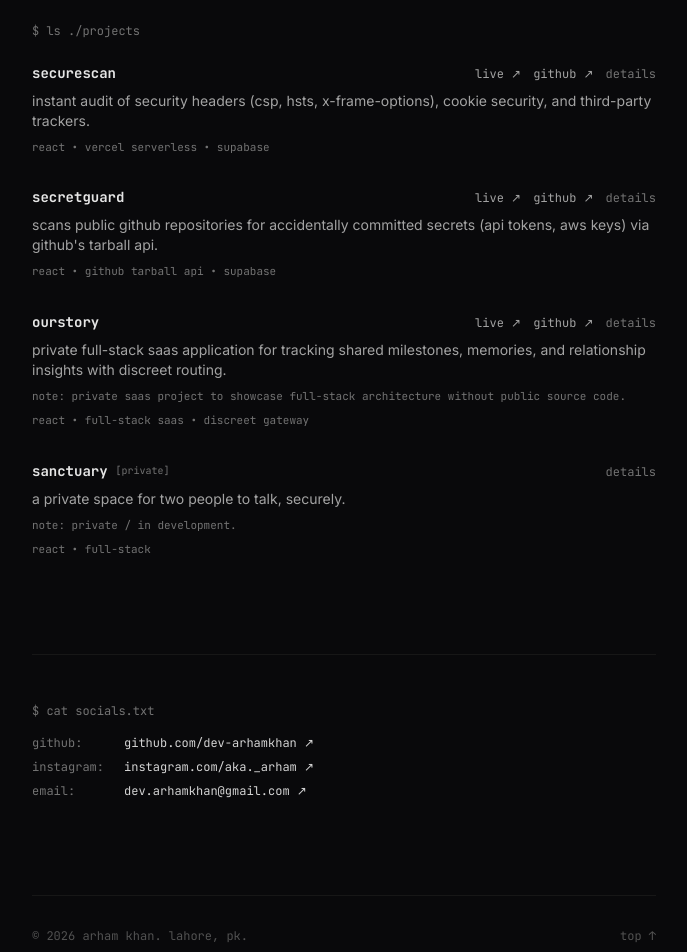
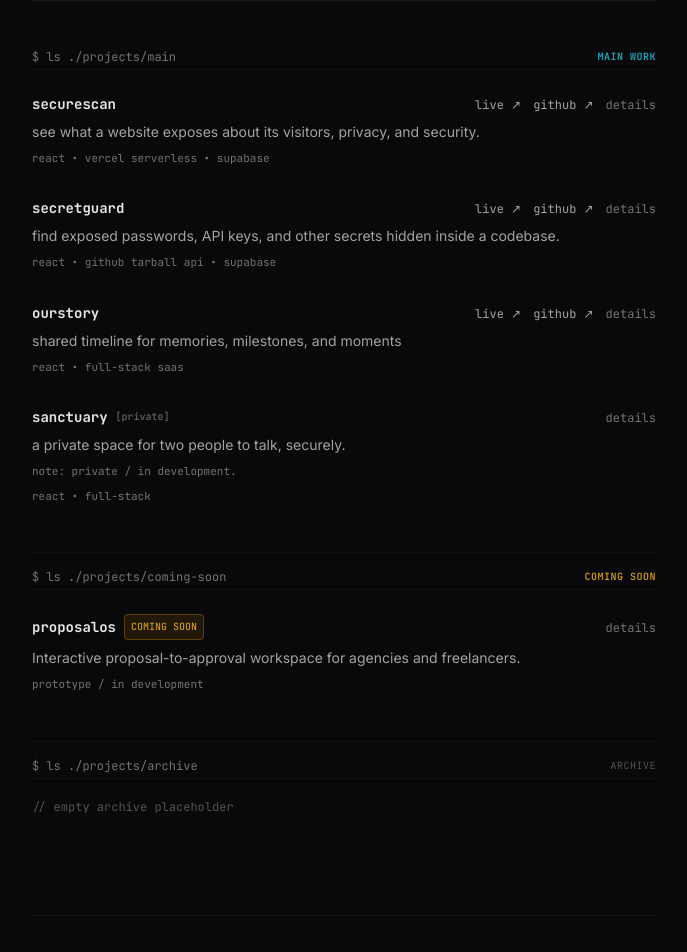
Before and after one commit to arhamzkhan/portfolio, a React (Vite) app: page / in a window 1280 px wide. Shown: the part 780-1732 px from the top of the page, without its empty margins (296-983 px from the left). Built offline with nearby package versions, Linux system fonts and the light colour scheme.

Commit message:
Update of portfolio, adding new projects and improving technicality

```diff
--- a/src/components/AboutSection.jsx
+++ b/src/components/AboutSection.jsx
@@ -8,7 +8,7 @@ export default function AboutSection() {
 
       <div className="space-y-3 font-sans text-sm text-neutral-400 leading-relaxed">
         <p>
-          ics part 2 student based in lahore. focusing on cybersecurity, web privacy audits, and building practical full-stack tools with modern ai development workflows instead of tutorial clones.
+          ics student in lahore, building practical software with a focus on web development, cybersecurity, and ai-assisted development.
         </p>
         <p className="font-mono text-xs text-neutral-500">
           stack: {portfolioData.profile.skillsSummary}
--- a/src/components/Footer.jsx
+++ b/src/components/Footer.jsx
@@ -2,11 +2,14 @@ import React from 'react';
 
 export default function Footer() {
   return (
-    <footer className="py-8 border-t border-neutral-900 font-mono text-xs text-neutral-600 flex items-center justify-between">
+    <footer className="py-8 border-t border-neutral-900 font-mono text-xs text-neutral-600 flex flex-col sm:flex-row items-center justify-between gap-3">
       <span>&copy; {new Date().getFullYear()} arham khan. lahore, pk.</span>
-      <a href="#whoami" className="hover:text-neutral-400 transition-colors">
-        top &uarr;
-      </a>
+      <div className="flex items-center gap-4 text-[11px] text-neutral-600">
+        <span>privacy &amp; terms ready</span>
+        <a href="#whoami" className="hover:text-neutral-400 transition-colors">
+          top &uarr;
+        </a>
+      </div>
     </footer>
   );
 }
--- a/src/components/ProjectModal.jsx
+++ b/src/components/ProjectModal.jsx
@@ -14,8 +14,15 @@ export default function ProjectModal({ project, onClose }) {
         </div>
 
         <div className="space-y-3 font-sans text-xs">
-          <div>
-            <h3 className="font-mono text-sm font-bold text-neutral-100">{project.name}</h3>
+          <div className="space-y-1">
+            <div className="flex items-center gap-2">
+              <h3 className="font-mono text-sm font-bold text-neutral-100">{project.name}</h3>
+              {project.status && (
+                <span className="text-[10px] font-mono text-amber-400 border border-amber-500/30 px-1.5 py-0.5 rounded bg-amber-500/10">
+                  {project.status}
+                </span>
+              )}
+            </div>
             <p className="text-neutral-400 mt-1">{project.description}</p>
           </div>
 
@@ -56,7 +63,9 @@ export default function ProjectModal({ project, onClose }) {
               </a>
             )}
             {!project.links?.demo && !project.links?.github && (
-              <span className="text-neutral-600 font-mono text-[11px]">links hidden</span>
+              <span className="text-neutral-600 font-mono text-[11px]">
+                {project.status === 'COMING SOON' ? 'coming soon' : 'links hidden'}
+              </span>
             )}
           </div>
 
--- a/src/components/ProjectsSection.jsx
+++ b/src/components/ProjectsSection.jsx
@@ -2,12 +2,21 @@ import React from 'react';
 import { portfolioData } from '../data/portfolioData';
 
 export default function ProjectsSection({ onSelectProject }) {
+  const { main, comingSoon, archive } = portfolioData.projects;
+
   return (
-    <section id="projects" className="py-12 border-t border-neutral-900 space-y-6">
-      <div className="font-mono text-xs text-neutral-500">$ ls ./projects</div>
+    <section id="projects" className="py-12 border-t border-neutral-900 space-y-12">
+      {/* 1. MAIN WORK */}
+      <div className="space-y-6">
+        <div className="flex items-center justify-between font-mono text-xs text-neutral-500 pb-1 border-b border-neutral-900/60">
+          <span>$ ls ./projects/main</span>
+          <span className="text-[10px] uppercase text-cyan-400/80 font-mono tracking-wider font-semibold">
+            main work
+          </span>
+        </div>
 
         <div className="space-y-8">
-        {portfolioData.projects.map((project) => (
+          {main.map((project) => (
             <div key={project.id} className="space-y-2 group">
               <div className="flex items-baseline justify-between gap-4 font-mono text-sm">
                 <div className="flex items-center gap-2">
@@ -68,6 +77,81 @@ export default function ProjectsSection({ onSelectProject }) {
             </div>
           ))}
         </div>
+      </div>
+
+      {/* 2. COMING SOON */}
+      <div className="space-y-6 pt-4 border-t border-neutral-900/60">
+        <div className="flex items-center justify-between font-mono text-xs text-neutral-500 pb-1 border-b border-neutral-900/60">
+          <span>$ ls ./projects/coming-soon</span>
+          <span className="text-[10px] uppercase text-amber-400/80 font-mono tracking-wider font-semibold">
+            coming soon
+          </span>
+        </div>
+
+        <div className="space-y-8">
+          {comingSoon.map((project) => (
+            <div key={project.id} className="space-y-2 group">
+              <div className="flex items-baseline justify-between gap-4 font-mono text-sm">
+                <div className="flex items-center gap-2">
+                  <span className="font-bold text-neutral-200 group-hover:text-amber-400 transition-colors">
+                    {project.name}
+                  </span>
+                  <span className="text-[10px] text-amber-400/90 font-mono border border-amber-500/30 px-1.5 py-0.5 rounded bg-amber-500/10">
+                    {project.status || 'COMING SOON'}
+                  </span>
+                </div>
+
+                <div className="flex items-center gap-3 text-xs text-neutral-400">
+                  <button
+                    onClick={() => onSelectProject(project)}
+                    className="text-neutral-500 hover:text-neutral-300 transition-colors text-xs"
+                  >
+                    details
+                  </button>
+                </div>
+              </div>
+
+              <p className="font-sans text-xs sm:text-sm text-neutral-400 leading-relaxed">
+                {project.description}
+              </p>
+
+              <div className="font-mono text-[11px] text-neutral-500">
+                {project.stack.join(' • ')}
+              </div>
+            </div>
+          ))}
+        </div>
+      </div>
+
+      {/* 3. ARCHIVE */}
+      <div className="space-y-4 pt-4 border-t border-neutral-900/60">
+        <div className="flex items-center justify-between font-mono text-xs text-neutral-500 pb-1 border-b border-neutral-900/60">
+          <span>$ ls ./projects/archive</span>
+          <span className="text-[10px] uppercase text-neutral-600 font-mono tracking-wider">
+            archive
+          </span>
+        </div>
+
+        {archive && archive.length > 0 ? (
+          <div className="space-y-8">
+            {archive.map((project) => (
+              <div key={project.id} className="space-y-2 group">
+                <div className="flex items-baseline justify-between gap-4 font-mono text-sm">
+                  <span className="font-bold text-neutral-400">{project.name}</span>
+                  <span className="text-[10px] text-neutral-600 font-mono">[archived]</span>
+                </div>
+                <p className="font-sans text-xs text-neutral-500 leading-relaxed">
+                  {project.description}
+                </p>
+              </div>
+            ))}
+          </div>
+        ) : (
+          <div className="font-mono text-xs text-neutral-600 py-1">
+            // empty archive placeholder
+          </div>
+        )}
+      </div>
     </section>
   );
 }
--- a/src/data/portfolioData.js
+++ b/src/data/portfolioData.js
@@ -3,16 +3,17 @@ export const portfolioData = {
     name: "Arham Khan",
     handle: "dev-arhamkhan",
     role: "ics student, lahore",
-    bio: "i build security tools and real-world software people actually use.",
+    bio: "ics student in lahore, building practical software with a focus on web development, cybersecurity, and ai-assisted development.",
     location: "lahore, pakistan",
     skillsSummary: "react, vite, tailwind css, vercel serverless, postgresql (supabase), cybersecurity auditing, ai workflows"
   },
-  projects: [
+  projects: {
+    main: [
       {
         id: "securescan",
         name: "securescan",
         tagline: "website privacy & security auditor",
-      description: "instant audit of security headers (csp, hsts, x-frame-options), cookie security, and third-party trackers.",
+        description: "see what a website exposes about its visitors, privacy, and security.",
         stack: ["react", "vercel serverless", "supabase"],
         links: {
           demo: "https://trysecurescan.vercel.app",
@@ -24,7 +25,7 @@ export const portfolioData = {
         id: "secretguard",
         name: "secretguard",
         tagline: "git secret leak detector",
-      description: "scans public github repositories for accidentally committed secrets (api tokens, aws keys) via github's tarball api.",
+        description: "find exposed passwords, API keys, and other secrets hidden inside a codebase.",
         stack: ["react", "github tarball api", "supabase"],
         links: {
           demo: "https://trysecretguard.vercel.app",
@@ -35,10 +36,9 @@ export const portfolioData = {
       {
         id: "ourstory",
         name: "ourstory",
-      tagline: "private shared relationship saas",
-      description: "private full-stack saas application for tracking shared milestones, memories, and relationship insights with discreet routing.",
-      note: "private saas project to showcase full-stack architecture without public source code.",
-      stack: ["react", "full-stack saas", "discreet gateway"],
+        tagline: "shared relationship timeline",
+        description: "shared timeline for memories, milestones, and moments",
+        stack: ["react", "full-stack saas"],
         links: {
           demo: "https://tryourstory.vercel.app",
           github: "https://github.com/dev-arhamkhan/ourstory"
@@ -52,11 +52,24 @@ export const portfolioData = {
         description: "a private space for two people to talk, securely.",
         note: "private / in development.",
         stack: ["react", "full-stack"],
-      // TODO: add screenshots + link later
         links: {},
         isPublic: false
       }
     ],
+    comingSoon: [
+      {
+        id: "proposalos",
+        name: "proposalos",
+        tagline: "proposal & workspace engine",
+        description: "Interactive proposal-to-approval workspace for agencies and freelancers.",
+        status: "COMING SOON",
+        stack: ["prototype / in development"],
+        links: {},
+        isPublic: false
+      }
+    ],
+    archive: []
+  },
   socials: [
     {
       platform: "github",
@@ -73,5 +86,9 @@ export const portfolioData = {
       username: "dev.arhamkhan@gmail.com",
       url: "mailto:dev.arhamkhan@gmail.com"
     }
-  ]
+  ],
+  privacyAndTerms: {
+    status: "prepared",
+    analyticsPolicy: "privacy-conscious aggregate analytics ready (no tracking scripts / no fingerprinting)"
+  }
 };
```
Also changed, not shown: src/components/TerminalDrawer.jsx (+12 -6 lines). Lines whose indentation alone changed are shown as unchanged.
